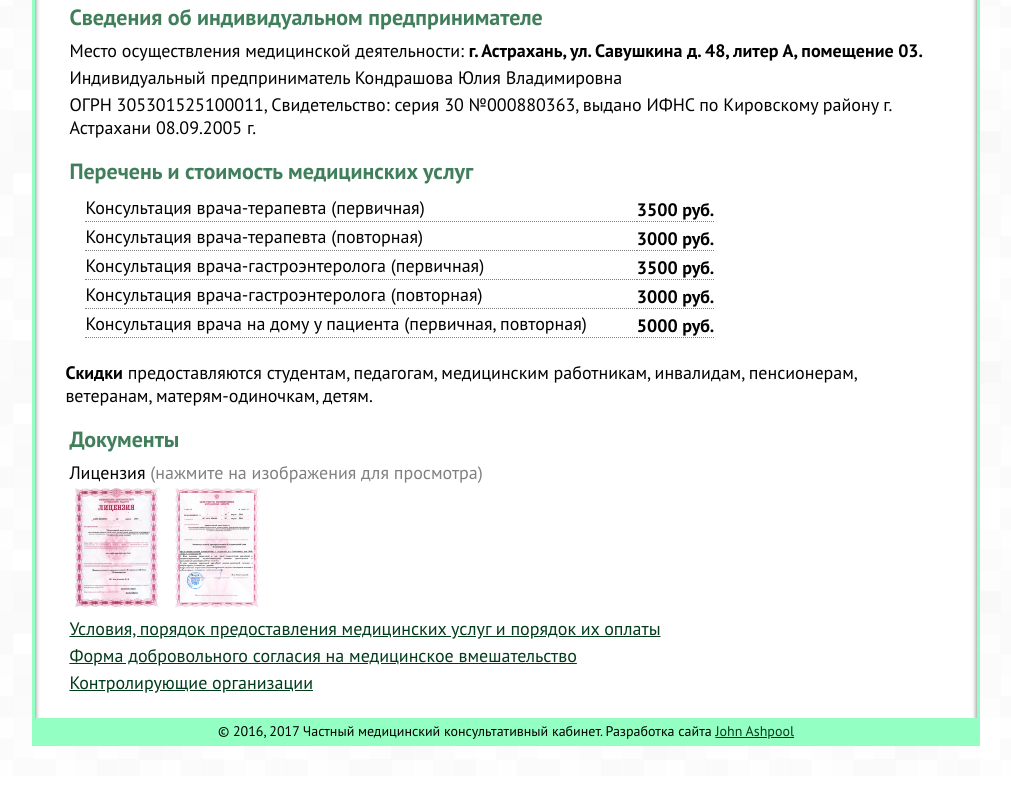
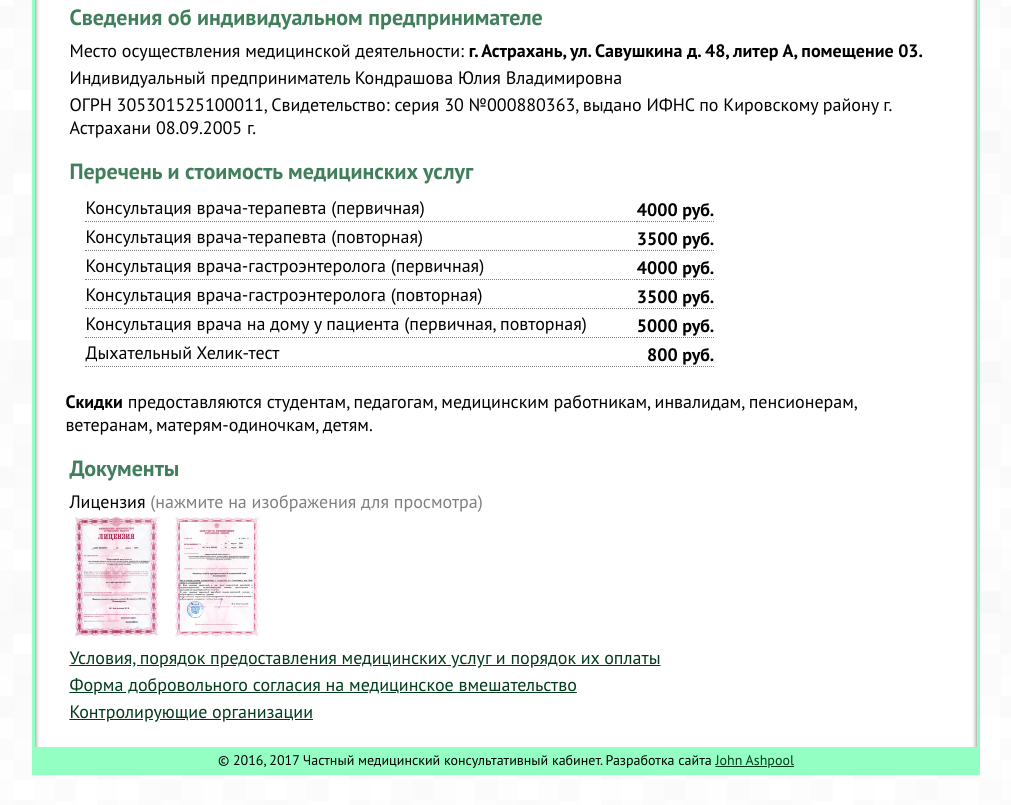
Before and after one commit to jukondr/jukondr.github.io, a plain HTML site: page index.html in a window 1280 px wide. Shown: the part 850-1655 px from the top of the page, without its empty margins (134-1145 px from the left). Before the commit the page ends 1626 px from the top, so only its background shows below. Drawn offline with Linux system fonts and the light colour scheme.

Commit message:
Update prices

```diff
--- a/index.html
+++ b/index.html
@@ -86,7 +86,7 @@
                                         Консультация врача-терапевта (первичная)
                                     </td>
                                     <td class="pricelist_price">
-                                        3500 руб.
+                                        4000 руб.
                                     </td>
                                 </tr>
                                 <tr>
@@ -94,7 +94,7 @@
                                         Консультация врача-терапевта (повторная)
                                     </td>
                                     <td class="pricelist_price">
-                                        3000 руб.
+                                        3500 руб.
                                     </td>
                                 </tr>
                                 <tr>
@@ -102,7 +102,7 @@
                                         Консультация врача-гастроэнтеролога (первичная)
                                     </td>
                                     <td class="pricelist_price">
-                                        3500 руб.
+                                        4000 руб.
                                     </td>
                                 </tr>
                                 <tr>
@@ -110,7 +110,7 @@
                                         Консультация врача-гастроэнтеролога (повторная)
                                     </td>
                                     <td class="pricelist_price">
-                                        3000 руб.
+                                        3500 руб.
                                     </td>
                                 </tr>
                                 <tr>
@@ -119,6 +119,14 @@
                                     </td>
                                     <td class="pricelist_price">
                                         5000 руб.
+                                    </td>
+                                </tr>
+                                <tr>
+                                    <td class="pricelist_item">
+                                        Дыхательный Хелик-тест
+                                    </td>
+                                    <td class="pricelist_price">
+                                        800 руб.
                                     </td>
                                 </tr>
                             </table> <br>
```
